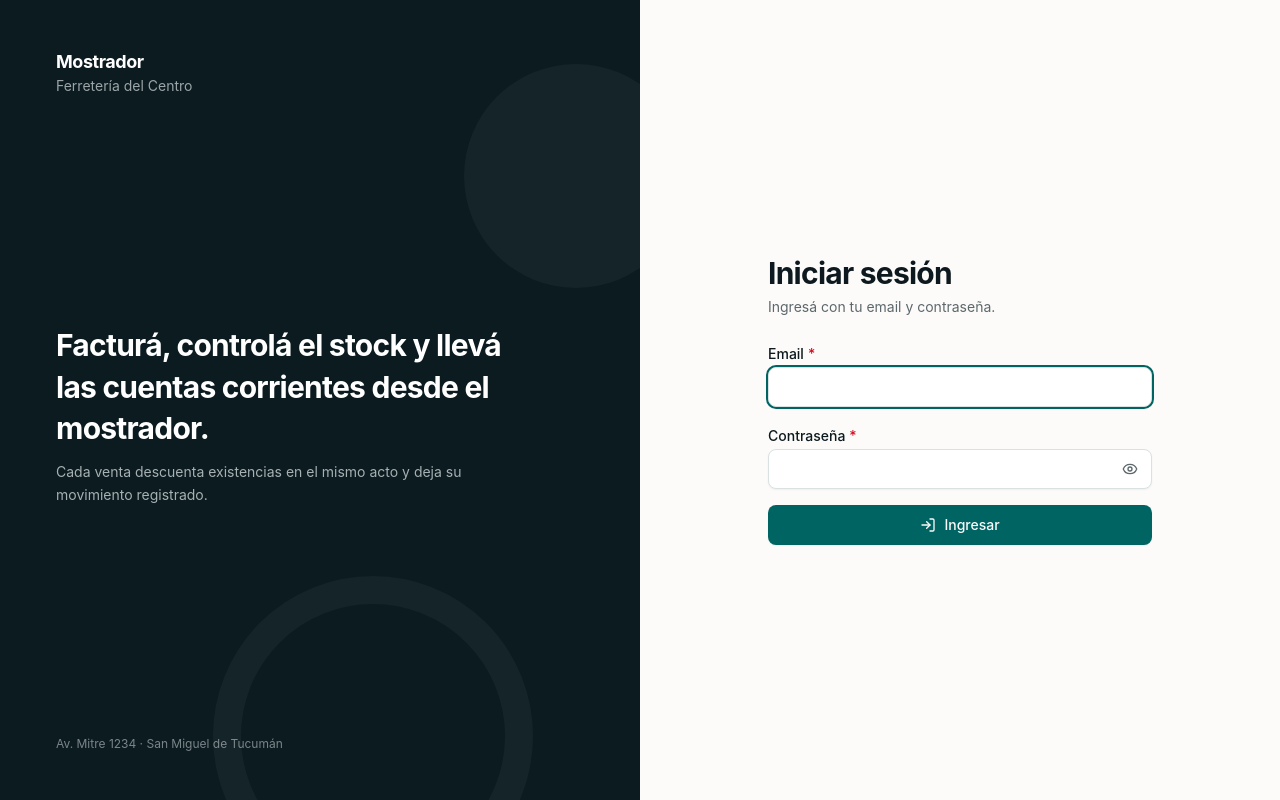
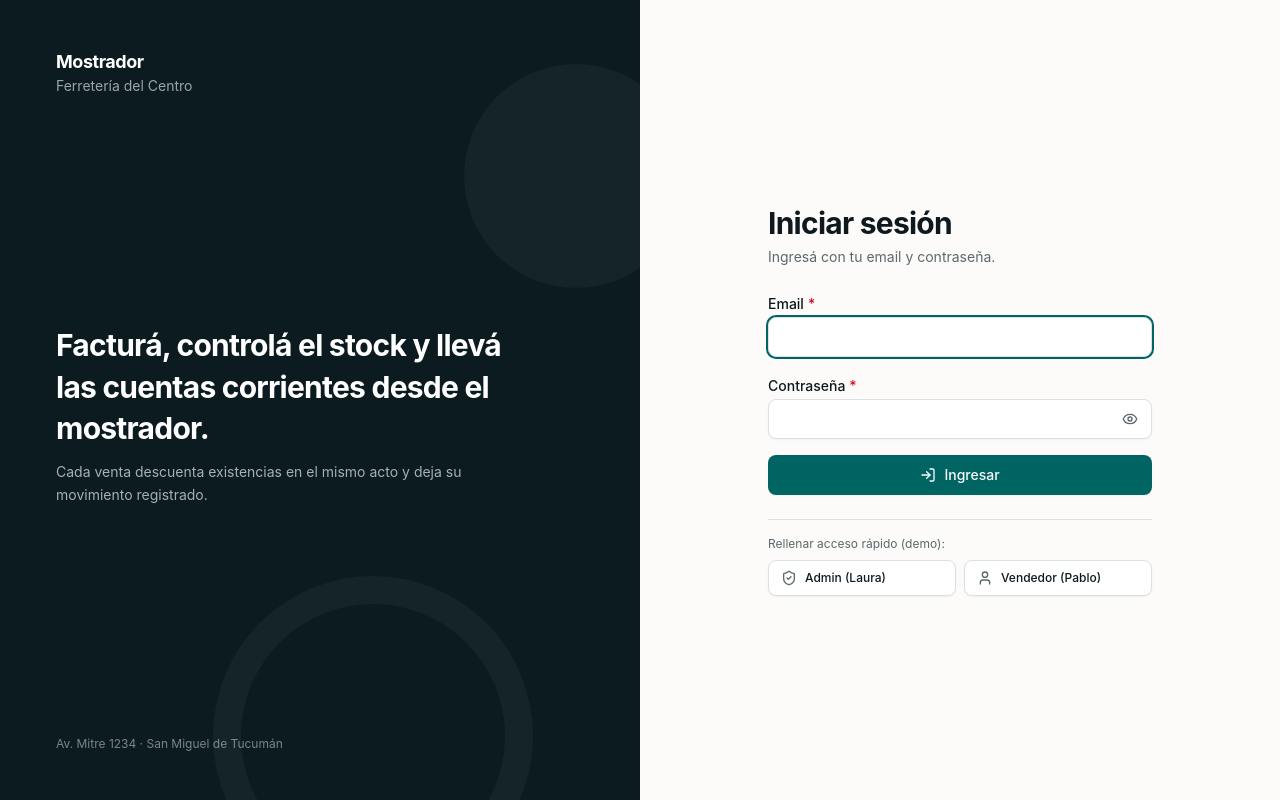
Before and after one commit to benlopez00/Parcial-2-PR4, a Next.js app: page /login in a window 1280 px wide. Built offline with nearby package versions, Linux system fonts and the light colour scheme; no server answers.

Commit message:
Agregar botones de acceso rapido demo en el login

```diff
--- a/src/componentes/dominio/autenticacion/formulario-acceso.tsx
+++ b/src/componentes/dominio/autenticacion/formulario-acceso.tsx
@@ -2,8 +2,9 @@
 
 import * as React from "react";
 import { useRouter as usarEnrutador } from "next/navigation";
-import { AlertCircle, Eye, EyeOff, LogIn } from "lucide-react";
+import { AlertCircle, Eye, EyeOff, LogIn, ShieldCheck, User } from "lucide-react";
 import { iniciarSesionAccion } from "@/app/login/acciones";
+import { CONTRASENA_DEMOSTRACION, usuariosDemostracion } from "@/base-de-datos/datos-demostracion";
 import { CampoFormulario } from "@/componentes/formularios/campo-formulario";
 import { usarFormularioAccion } from "@/componentes/formularios/usar-formulario-accion";
 import { Alerta, AlertaDescripcion } from "@/componentes/interfaz/alerta";
@@ -13,6 +14,14 @@ import { Apilar } from "@/componentes/maquetacion/apilar";
 import { Texto } from "@/componentes/maquetacion/texto";
 import { Titulo } from "@/componentes/maquetacion/titulo";
 import { esquemaInicioSesion } from "@/validaciones/validacion-autenticacion";
+
+const USUARIOS_ACCESO_RAPIDO = usuariosDemostracion
+  .filter((usuario) => usuario.email === "laura@ferreteria.test" || usuario.email === "pablo@ferreteria.test")
+  .map((usuario) => ({
+    email: usuario.email,
+    etiqueta: `${usuario.rol === "admin" ? "Admin" : "Vendedor"} (${usuario.nombre.split(" ")[0]})`,
+    esAdmin: usuario.rol === "admin",
+  }));
 
 export function FormularioAcceso() {
   const enrutador = usarEnrutador();
@@ -33,6 +42,13 @@ export function FormularioAcceso() {
   async function manejarEnvio(evento: React.FormEvent<HTMLFormElement>) {
     evento.preventDefault();
     await enviar({ email, password: contrasena });
+  }
+
+  function completarCredencialesDemo(emailDemo: string) {
+    setEmail(emailDemo);
+    setContrasena(CONTRASENA_DEMOSTRACION);
+    limpiarErrorCampo("email");
+    limpiarErrorCampo("password");
   }
 
   return (
@@ -115,6 +131,31 @@ export function FormularioAcceso() {
             <span>{enviando ? "Ingresando..." : "Ingresar"}</span>
           </Boton>
         </form>
+
+        <div className="space-y-2 border-t border-border pt-4">
+          <Texto variante="atenuado" className="text-xs">
+            Rellenar acceso rápido (demo):
+          </Texto>
+          <div className="grid grid-cols-1 gap-2 sm:grid-cols-2">
+            {USUARIOS_ACCESO_RAPIDO.map((cuenta) => {
+              const Icono = cuenta.esAdmin ? ShieldCheck : User;
+              return (
+                <Boton
+                  key={cuenta.email}
+                  type="button"
+                  variant="outline"
+                  size="sm"
+                  disabled={enviando}
+                  onClick={() => completarCredencialesDemo(cuenta.email)}
+                  className="h-9 justify-start"
+                >
+                  <Icono className="size-4 text-muted-foreground" />
+                  <span>{cuenta.etiqueta}</span>
+                </Boton>
+              );
+            })}
+          </div>
+        </div>
       </Apilar>
     </div>
   );
```
